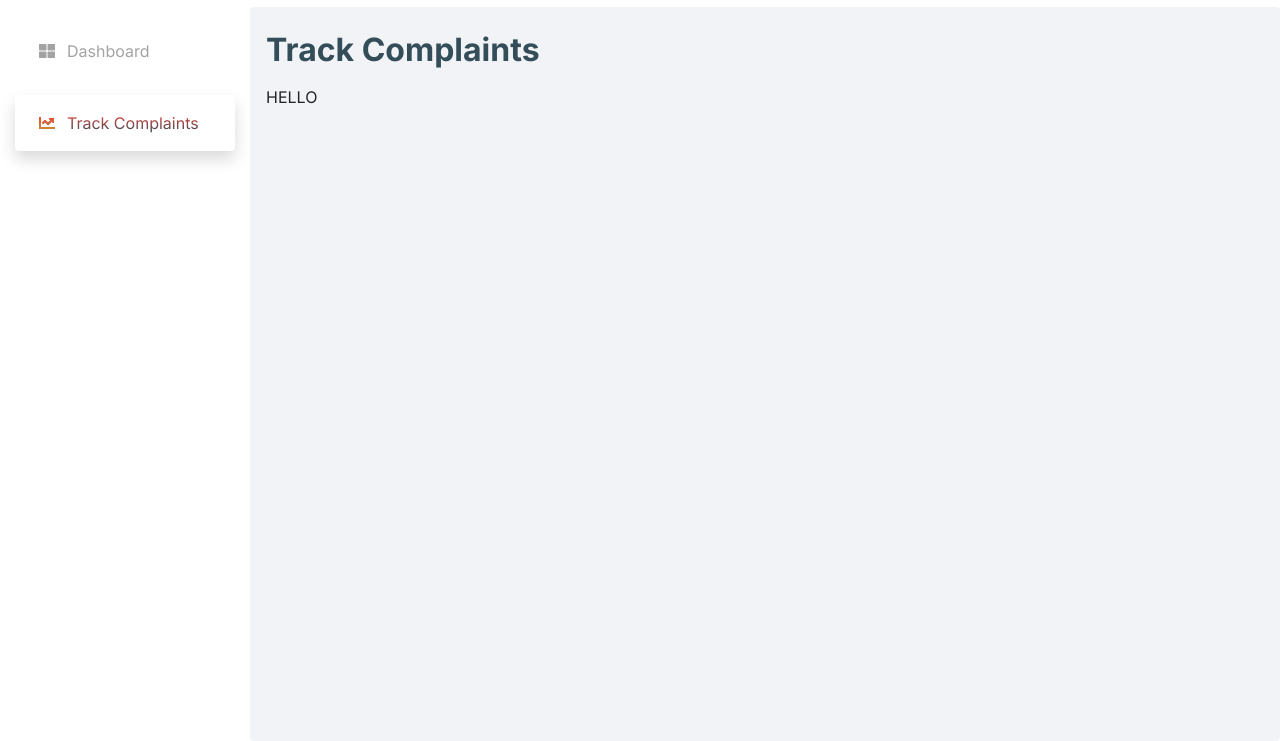
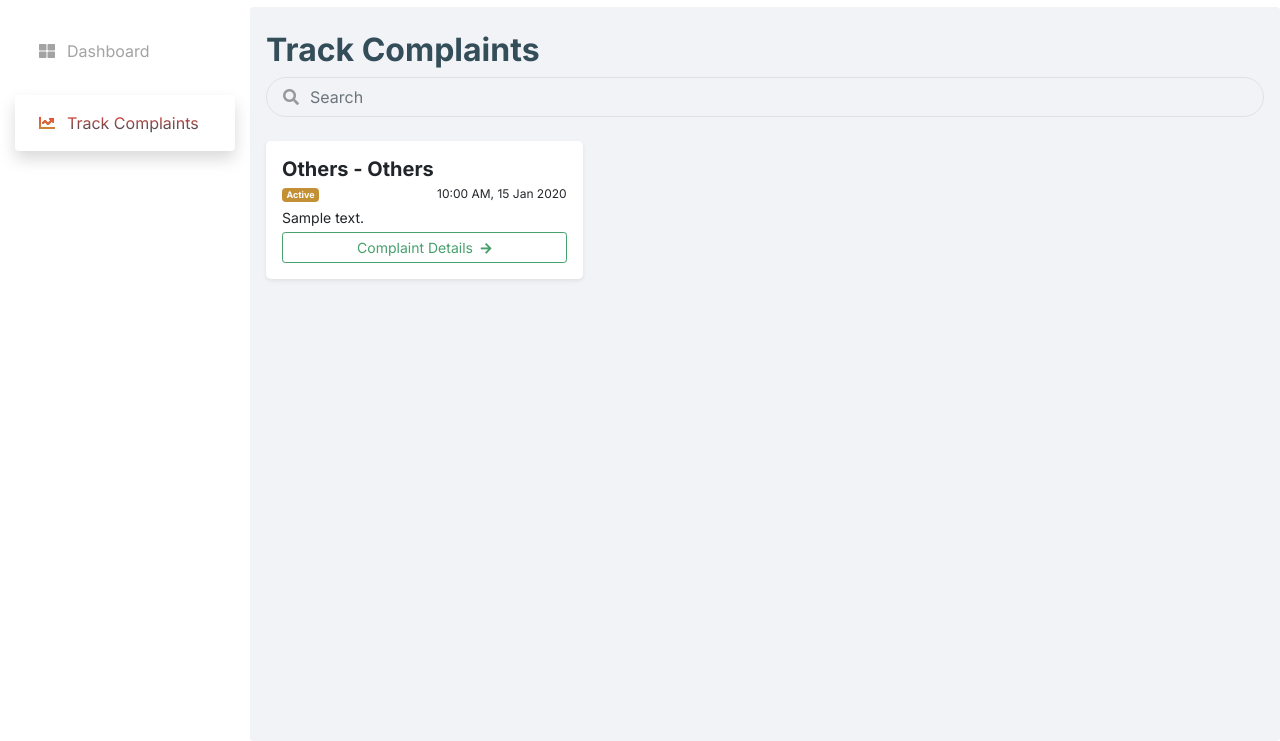
Before and after one commit to avisionx/fms-portal-iiitd, a Django app: page /track-complaint/ in a window 1280 px wide. Shown: the part 59-800 px from the top of the page. Run offline with Django 3.2, Linux system fonts and the light colour scheme; a user stored in the database is signed in; tables that the repository leaves empty hold one stand-in row (values such as "Sample post"); some libraries are stand-ins or nearby versions.

Commit message:
add search box

```diff
--- a/dashboard/views/Customers.py
+++ b/dashboard/views/Customers.py
@@ -51,7 +51,31 @@ def dashboard(request):
 
 @customer_required
 def track_complaint(request):
-    context = {"track_link": "active"}
+
+    userComplaints = Complaint.objects.filter(
+        customer=request.user.customer).order_by('-created_at')
+
+    complaints = []
+    complaintsData = json.loads(serialize(userComplaints))
+
+    for complaint in complaintsData:
+        created_at = parse_datetime(
+            complaint['fields']['created_at']).strftime("%I:%M %p, %d %b %Y")
+        temp = {
+            'id': complaint['pk'],
+            'location': complaint_get_location(complaint['fields']['location']),
+            'category': complaint_get_category(complaint['fields']['category']),
+            'desc': complaint['fields']['description'],
+            'created_at': created_at,
+            'active': complaint['fields']['active']
+        }
+        complaints.append(temp)
+
+    context = {
+        "track_link": "active",
+        "complaints": complaints
+    }
+
     return render(request, 'customer/track_complaint.html', context)
 
 
--- a/templates/customer/track_complaint.html
+++ b/templates/customer/track_complaint.html
@@ -4,14 +4,61 @@
 {% block page_content %}
 <div class="container-fluid pt-1 pt-lg-3">
     <h2 class="text-info mb-0 font-weight-bold py-2">Track Complaints</h2>
+    <div class="input-group border px-1 mb-3 rounded-pill">
+        <div class="input-group-prepend">
+            <div class="input-group-text bg-transparent border-0 rounded-pill pr-0"><i
+                    class="fas fa-search text-secondary" aria-hidden="true"></i></div>
+        </div>
+        <input type="text" class="form-control border-0 rounded-pill bg-transparent" placeholder="Search "
+            id="searchBox">
+    </div>
     <div class="row mt-2">
-        <div class="col">
-            HELLO
+        {% for complaint in complaints %}
+        <div class="col-12 col-lg-4 complaintContainer">
+            <div class="my-2">
+                <div class="card-body shadow-sm bg-white rounded-lg px-3 py-3">
+                    <h5 class="mb-1 font-weight-bold">{{complaint.location}} - {{complaint.category}}</h5>
+                    <div class="mb-0 smaller row">
+                        <div class="col">
+                            {% if complaint.active %}
+                            <span class="badge bg-warning">Active</span>
+                            {% else %}
+                            <span class="badge bg-success">Closed</span>
+                            {% endif %}
+                        </div>
+                        <div class="ml-auto col-auto text-right">{{complaint.created_at}}</div>
+                    </div>
+                    <p class="small mb-1 mt-1">{{ complaint.desc | truncatechars:50}}</p>
+                    <a href="#{{complaint.id}}" class="w-100 btn btn-sm btn-outline-success">Complaint Details <i
+                            class="fas fa-arrow-right ml-1 small"></i></a>
+                </div>
+            </div>
         </div>
+        {% endfor %}
     </div>
 </div>
 {% endblock %}
 
 {% block page_script %}
+<script>
+    $("#searchBox").keyup((event) => {
+        search_complaint(event);
+    })
+
+    function search_complaint(event) {
+        event.preventDefault();
+        input = $("#searchBox").val().toLowerCase();
+        let x = document.getElementsByClassName('card-body');
+        for (i = 0; i < x.length; i++) {
+            var title = x[i].children[0].innerHTML;
+            var status = x[i].children[1].children[0].children[0].innerHTML;
+            if (!title.toLowerCase().includes(input) && !status.toLowerCase().includes(input)) {
+                $(x[i].parentNode.parentNode).addClass("d-none");
+            } else {
+                $(x[i].parentNode.parentNode).removeClass("d-none");
+            }
+        }
+    }
+</script>
 
 {% endblock %}
```
